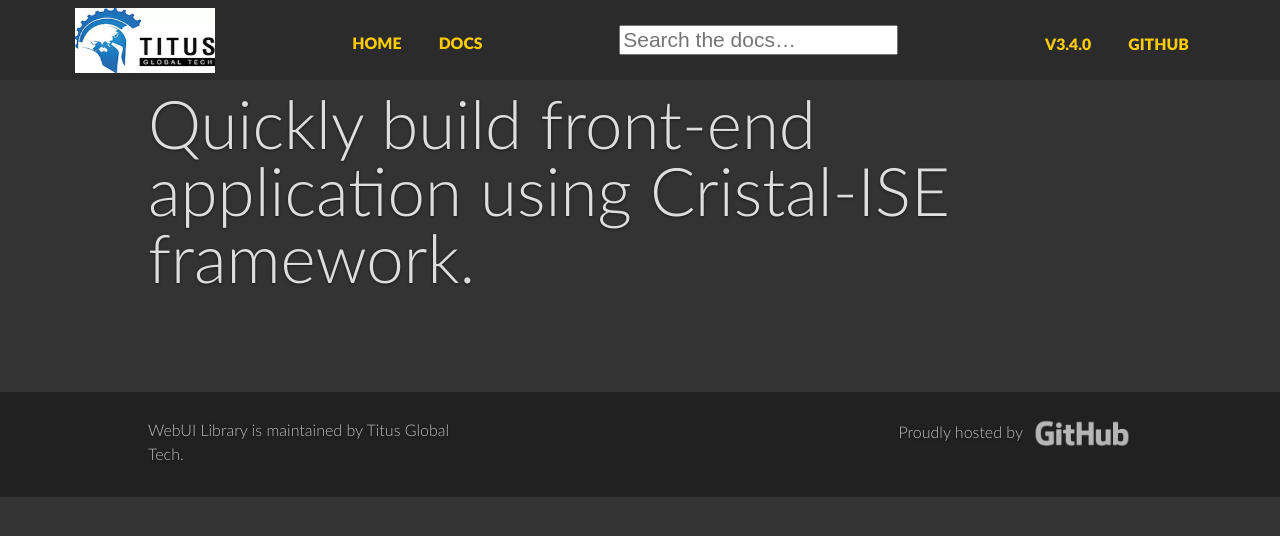
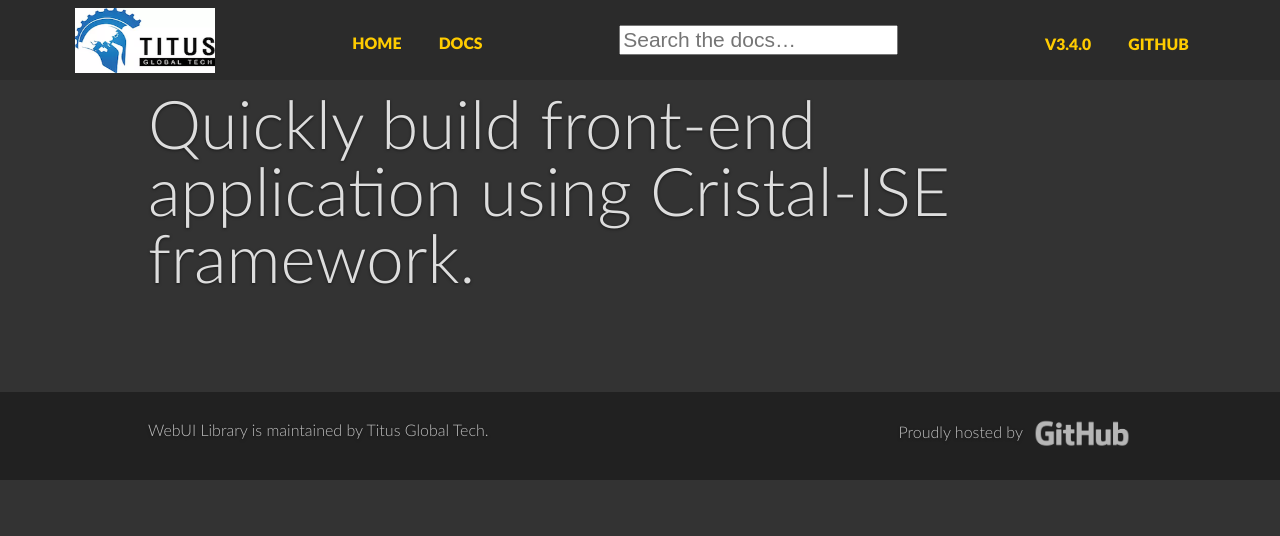
Before and after one commit to TitusTech/docs-webui, a Jekyll site: the page built from pages/index.html, in a window 1280 px wide. Shown: the top 536 px of the page. Built offline with Jekyll 4.4.1, drawn with Linux system fonts in a browser that asks for light colours; comment, search, counter and statistics services are not loaded.

Commit message:
Update footer.html

```diff
--- a/_includes/footer.html
+++ b/_includes/footer.html
@@ -1,9 +1,9 @@
 <footer>
   <div class="grid">
-    <div class="unit one-third center-on-mobiles">
+    <div class="unit two-thirds center-on-mobiles">
       <p>WebUI Library is maintained by Titus Global Tech. </p>
     </div>
-    <div class="unit two-thirds align-right center-on-mobiles">
+    <div class="unit one-third align-right center-on-mobiles">
       <p>
         Proudly hosted by
         <a href="https://github.com">
```
